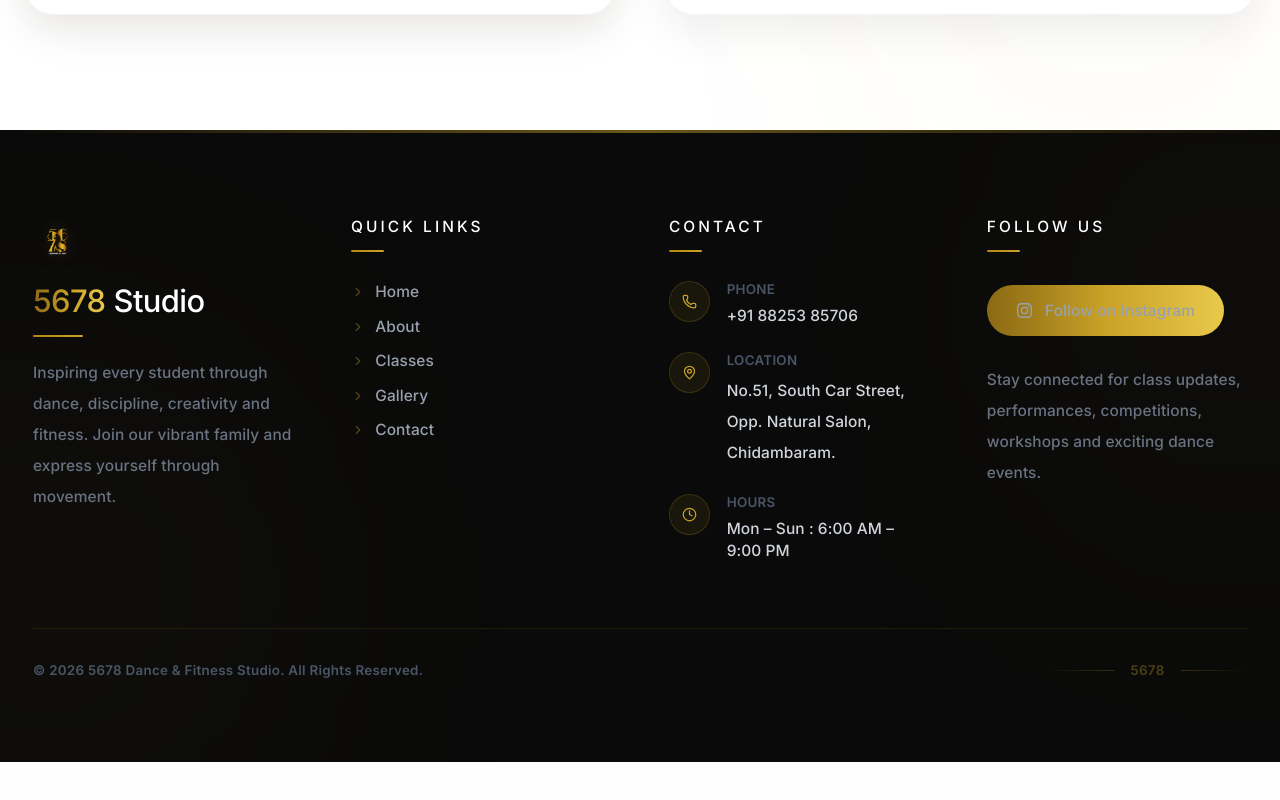
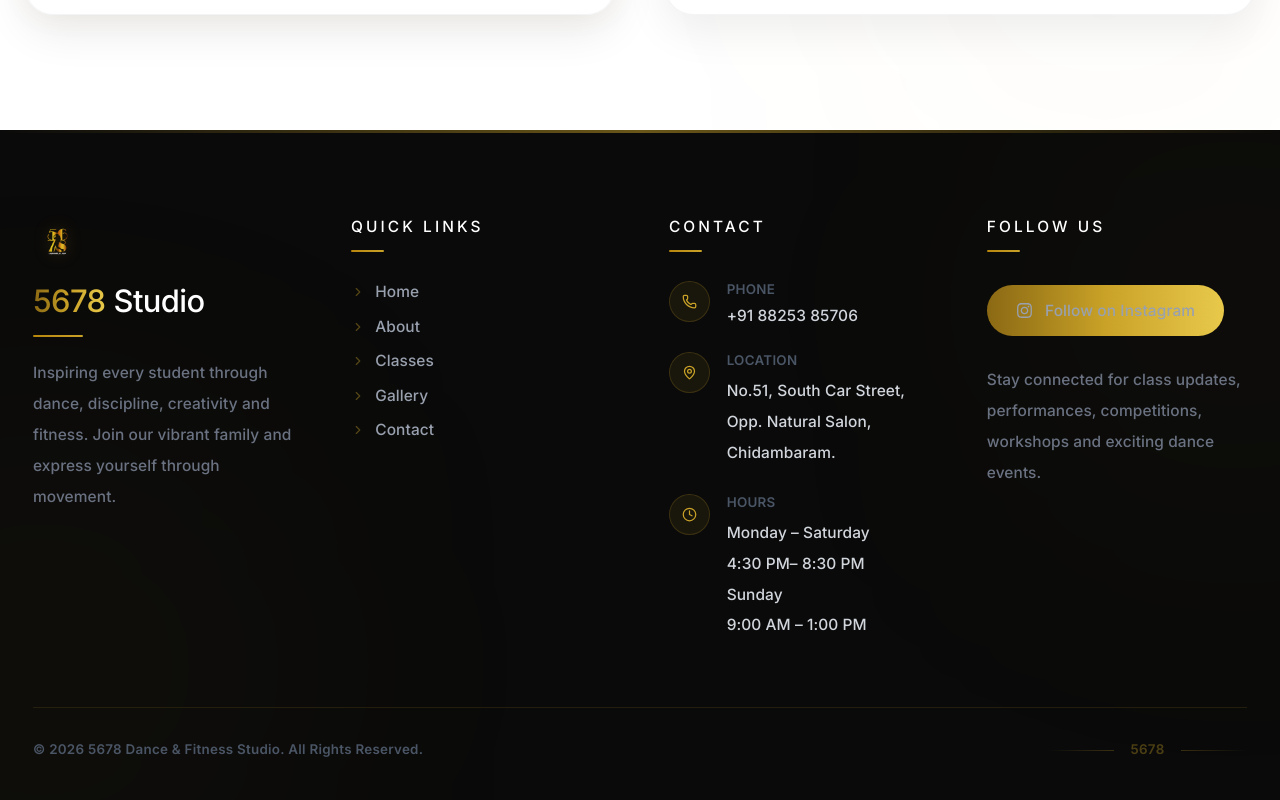
Before and after one commit to kishorebalaji0307/dance-project, a React (Vite) app in the folder client/: page / in a window 1280 px wide. Shown: the part 9019-9819 px from the top of the page. Before the commit the page ends 9781 px from the top, so only its background shows below. Built offline with nearby package versions, Linux system fonts and the light colour scheme; no server answers; grey boxes are pictures that could not be loaded.

Commit message:
Update working hours and Google link

```diff
--- a/client/src/components/HomeContect.jsx
+++ b/client/src/components/HomeContect.jsx
@@ -124,7 +124,7 @@ const HomeContact = () => {
               </Link>
 
               <a
-                href="https://share.google/HNlnlzXzgAz8I6kaA"
+                href="https://share.google/cLwgnoZsOi03BbC09"
                 target="_blank"
                 rel="noopener noreferrer"
                 className="inline-flex items-center gap-2 rounded-full border border-[#C9A227]/25 bg-[#FFF8E1] px-6 py-3.5 font-semibold text-[#8B6914] text-sm transition-all duration-300 hover:border-[#C9A227]/55 hover:bg-[#C9A227] hover:text-black"
--- a/client/src/components/Marquee.jsx
+++ b/client/src/components/Marquee.jsx
@@ -36,8 +36,7 @@ const Marquee = () => {
                     item.highlight
                       ? "bg-gradient-to-r from-[#FFF0B3] via-[#F5D76E] to-[#D4AF37] bg-clip-text text-transparent drop-shadow-[0_0_12px_rgba(245,215,110,0.3)]"
                       : "text-gray-300 hover:text-white transition-colors"
-                  }`}
-                >
+                  }`}>
                   {item.text}
                 </span>
                 <span className="text-[#D4AF37]/50 text-xs ml-4 sm:ml-6">❖</span>
--- a/client/src/components/layout/Footer.jsx
+++ b/client/src/components/layout/Footer.jsx
@@ -72,7 +72,8 @@ const Footer = () => {
                   Icon: MapPin, label: "Location",
                   content: <span className="leading-[2]">No.51, South Car Street,<br />Opp. Natural Salon,<br />Chidambaram.</span>
                 },
-                { Icon: Clock, label: "Hours", content: "Mon – Sun : 6:00 AM – 9:00 PM" },
+                { Icon: Clock, label: "Hours", content: <span className="leading-[2]">Monday – Saturday<br />4:30 PM– 8:30 PM <br/>
+                     Sunday<br/>9:00 AM – 1:00 PM</span> },
               ].map(({ Icon, label, content }, i) => (
                 <div key={i} className="flex items-start gap-4">
                   <div className="flex h-10 w-10 shrink-0 items-center justify-center rounded-full border border-[#C9A227]/20 bg-[#C9A227]/8">
--- a/client/src/pages/Contact.jsx
+++ b/client/src/pages/Contact.jsx
@@ -9,7 +9,8 @@ const Contact = () => {
     { Icon: MapPin, title: "Address", content: <p className="text-gray-800 font-medium mt-2 text-sm sm:text-base leading-[2]">5678 Dance &amp; Fitness Studio<br />No.51, South Car Street,<br />Opp. Natural Salon,<br />Chidambaram, Tamil Nadu</p> },
     { Icon: Phone, title: "Phone", content: <a href="tel:+918825385706" className="text-gray-800 font-medium mt-2 text-sm sm:text-base block hover:text-[#C9A227] transition-colors">+91 88253 85706</a> },
     { Icon: Mail, title: "Email", content: <a href="mailto:info@5678dance.com" className="text-gray-800 font-medium mt-2 text-sm sm:text-base block hover:text-[#C9A227] transition-colors">info@5678dance.com</a> },
-    { Icon: Clock, title: "Working Hours", content: <p className="text-gray-800 font-medium mt-2 text-sm sm:text-base leading-[2]">Monday – Sunday<br />6:00 AM – 9:00 PM</p> },
+    { Icon: Clock, title: "Working Hours", content: <p className="text-gray-800 font-medium mt-2 text-sm sm:text-base leading-[2]">Monday – Saturday<br />4:30 PM– 8:30 PM <br/>
+                     Sunday<br/>9:00 AM – 1:00 PM</p> },
   ];
 
   return (
@@ -56,7 +57,7 @@ const Contact = () => {
               ))}
 
               <a
-                href="https://share.google/HNlnlzXzgAz8I6kaA"
+                href="https://share.google/cLwgnoZsOi03BbC09"
                 target="_blank"
                 rel="noopener noreferrer"
                 className="inline-flex items-center gap-2 rounded-full bg-gradient-to-r from-[#8B6914] via-[#C9A227] to-[#E8C94A] px-7 py-3.5 font-bold text-black text-sm shadow-[0_4px_20px_rgba(180,140,20,0.22)] transition-all duration-300 hover:scale-105 hover:shadow-[0_8px_30px_rgba(180,140,20,0.38)]"
```
